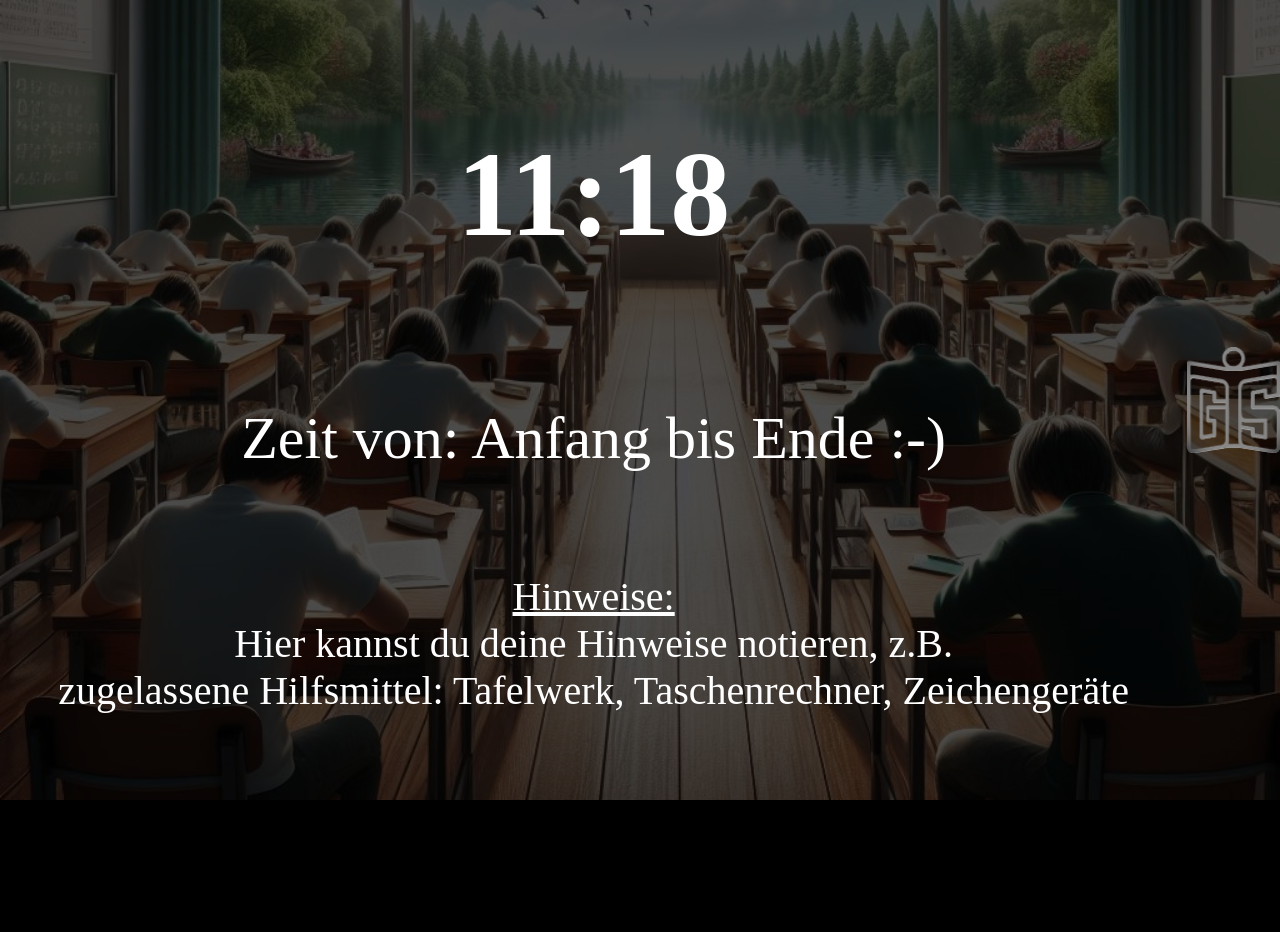
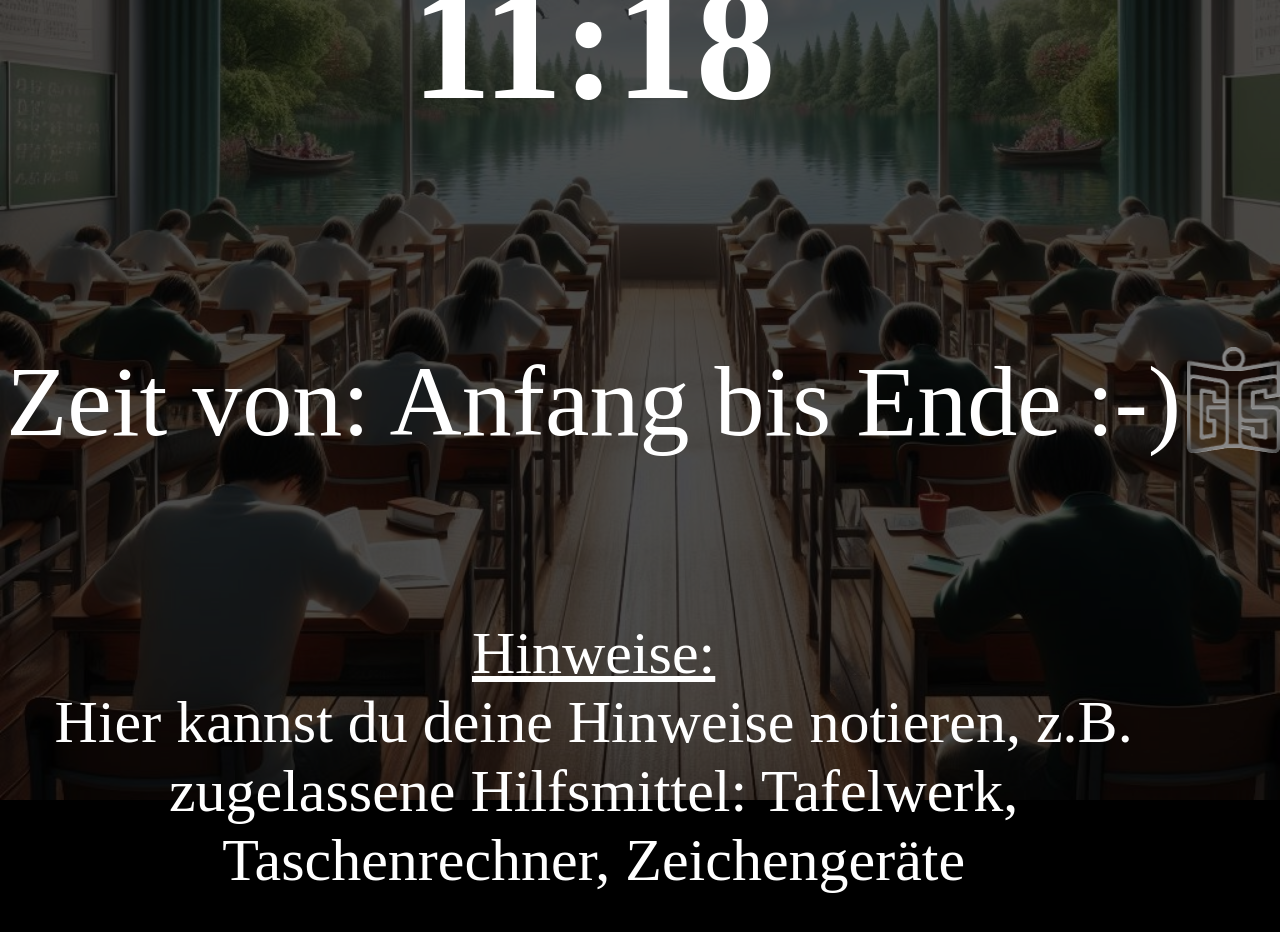
Before and after one commit to HerrjeAlf/uhrzeit, a plain HTML site: page index.html in a window 1280 px wide. Before the commit the page ends 800 px from the top, so only its background shows below. Drawn offline with Linux system fonts and the light colour scheme.

Commit message:
Update index.html

```diff
--- a/index.html
+++ b/index.html
@@ -46,15 +46,15 @@
             z-index: -1;
         }
         .zeit {
-            font-size: 120px; /* Fixe Größe, bleibt gleich auf allen Auflösungen */
+            font-size: 160px; /* Fixe Größe, bleibt gleich auf allen Auflösungen */
         }
 
         .Zeiten {
-            font-size: 60px; /* Konstante Größe */
+            font-size: 100px; /* Konstante Größe */
         }
 
         .Hinweise {
-            font-size: 40px; /* Einheitlich über verschiedene Displays */
+            font-size: 60px; /* Einheitlich über verschiedene Displays */
         }
 
         .Logo {
```
